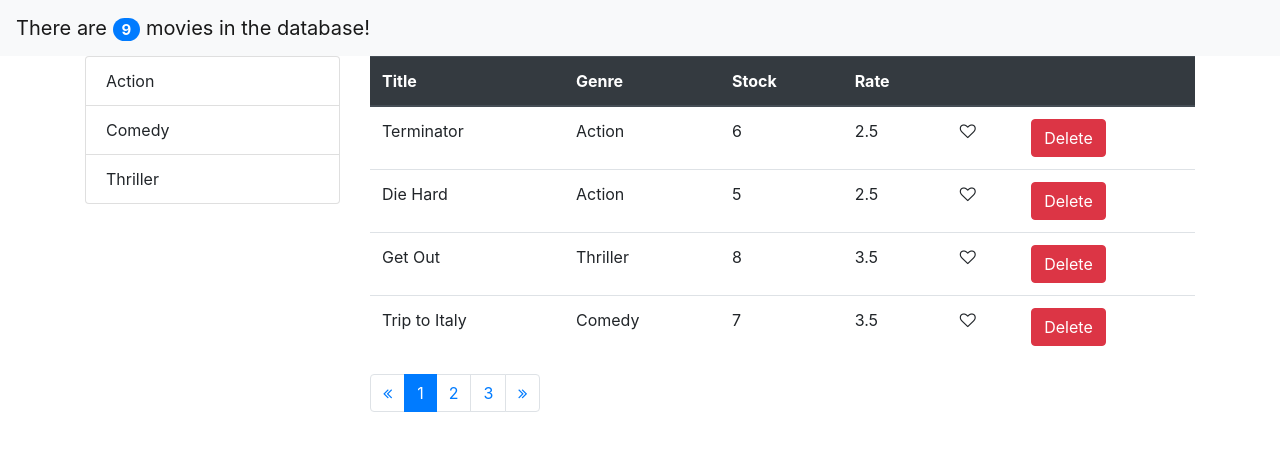
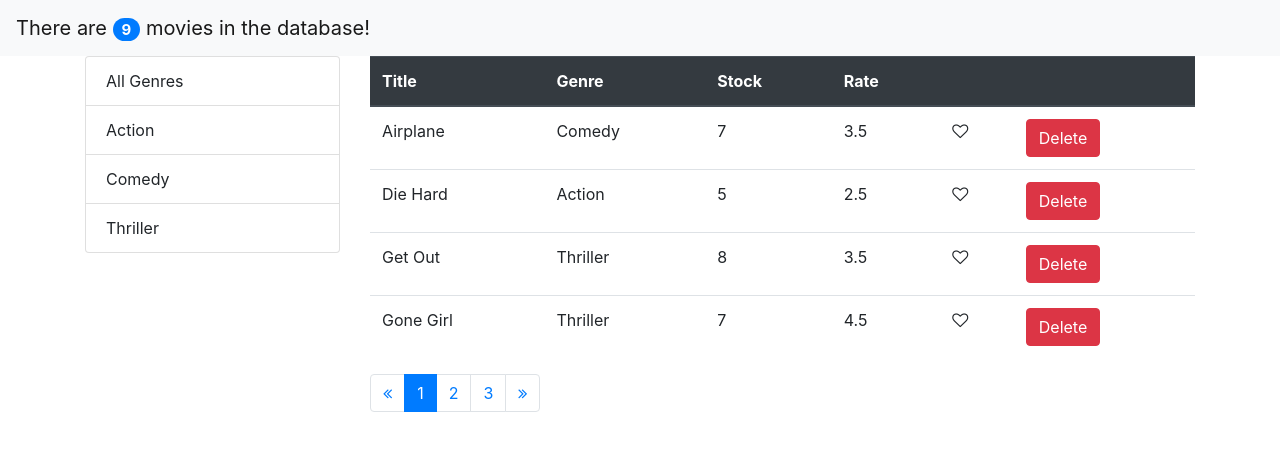
Before and after one commit to lifeofladi/movies-app, a React (Create React App) app: page /movies in a window 1280 px wide. Shown: the top 450 px of the page. Built offline with nearby package versions, Linux system fonts and the light colour scheme.

Commit message:
sorting + pagination extraction

```diff
--- a/src/App.js
+++ b/src/App.js
@@ -4,18 +4,22 @@ import { getGenres } from "./components/services/fakeGenreService";
 import "./App.css";
 import Movies from "./components/movies";
 import NavBar from "./components/navbar";
+import Pagination from "./components/pagination";
 import ListGroup from "./components/listgroup";
+import _ from 'lodash';
 
 class App extends Component {
   state = {
     movies: [],
     genres: [],
     pageSize: 4,
-    currentPage: 1
+    currentPage: 1,
+    sortColumn: {path:'title', order:'asc'}
   };
 
   componentDidMount() {
-    this.setState({ movies: getMovies(), genres: getGenres() });
+    const genres = [{ _id:'', name: "All Genres" }, ...getGenres()];
+    this.setState({ movies: getMovies(), genres});
   }
 
   handleDelete = (movie) => {
@@ -49,9 +53,24 @@ class App extends Component {
     this.setState({ currentPage: currPage - 1 });
   };
 
+  handleGenreSelect = genre => {
+    this.setState({selectedGenre: genre, currentPage: 1});
+  };
+
+  handleSort = sortColumn => {
+    this.setState({sortColumn});
+  };
+
   render() {
-    const { movies, genres, pageSize, currentPage } = this.state;
-    const count = movies.length
+    const { movies, genres, pageSize, currentPage, selectedGenre, sortColumn } = this.state;
+
+     //Array of movies based on selected genre.
+    const filtered = selectedGenre && selectedGenre._id
+      ? movies.filter(m => m.genre._id === selectedGenre._id)
+      : movies;
+    const count = filtered.length;
+    //sort by title(default)
+    const sorted = _.orderBy(filtered, [sortColumn.path], [sortColumn.order])
 
     return (
       <React.Fragment>
@@ -59,17 +78,24 @@ class App extends Component {
         <main className="container">
           <div className="row">
             <div className="col-3">
-              <ListGroup genres={ genres }/>
+              <ListGroup genres={genres} selectedItem={selectedGenre} onItemSelect={ this.handleGenreSelect }/>
             </div>
             <div className="col">
               <Movies
-                movies={movies}
+                sortedMovies={sorted}
+                itemsCount={count}
+                onLike={this.handleLike}
+                onDelete={this.handleDelete}
+                onSort={this.handleSort}
+                currentPage={currentPage}
+                pageSize={pageSize}
+                sortColumn={sortColumn}
+              />
+              <Pagination
+                itemsCount={count}
                 pageSize={pageSize}
                 currentPage={currentPage}
-                count={count}
                 onPageChange={this.handlePageChange}
-                onLike={this.handleLike}
-                onDelete={this.handleDelete}
                 onNext={this.handleNext}
                 onPrev={this.handlePrev}
               />
--- a/src/components/listgroup.jsx
+++ b/src/components/listgroup.jsx
@@ -3,11 +3,17 @@
 import React from 'react';
 
 const ListGroup = props => {
-  const { genres } = props;
+  const { genres, onItemSelect, selectedItem } = props;
   return (
     <ul className='list-group'>
       {genres.map(g => (
-        <li key={g._id} className='list-group-item'>
+        <li
+          key={g._id}
+          onClick={() => onItemSelect(g)}
+          className={
+            selectedItem === g ? 'list-group-item active' : 'list-group-item'
+          }
+        >
           {g.name}
         </li>
       ))}
--- a/src/components/movies.jsx
+++ b/src/components/movies.jsx
@@ -1,37 +1,45 @@
 /** @format */
-
 import React, { Component } from 'react';
 import Like from './like';
-import Pagination from './pagination';
 import { paginate } from '../utils/paginate';
 
 class Movies extends Component {
+  itemSort = path => {
+    //clone sortColumn object (you should not mutate state properties directly)
+    const sortColumn = { ...this.props.sortColumn };
+    //toggle order between asc and desc
+    if (sortColumn.path === path)
+      sortColumn.order = sortColumn.order === 'asc' ? 'desc' : 'asc';
+    else {
+      sortColumn.path = path;
+      sortColumn.order = 'asc';
+    }
+    this.props.onSort(sortColumn);
+  };
+
   render() {
     const {
-      movies: allMovies,
+      sortedMovies,
       pageSize,
       currentPage,
-      count,
-      onPageChange,
+      itemsCount,
       onDelete,
       onLike,
-      onNext,
-      onPrev,
     } = this.props;
 
     //New array of movies objects to paginate from
-    const movies = paginate(allMovies, currentPage, pageSize);
+    const movies = paginate(sortedMovies, currentPage, pageSize);
 
-    if (!count) return null;
+    if (!itemsCount) return null;
     return (
       <React.Fragment>
         <table className='table'>
           <thead className='thead-dark'>
             <tr>
-              <th>Title</th>
-              <th>Genre</th>
-              <th>Stock</th>
-              <th>Rate</th>
+              <th onClick={() => this.itemSort('title')}>Title</th>
+              <th onClick={() => this.itemSort('genre.name')}>Genre</th>
+              <th onClick={() => this.itemSort('numberInStock')}>Stock</th>
+              <th onClick={() => this.itemSort('dailyRentalRate')}>Rate</th>
               <th />
               <th />
             </tr>
@@ -58,14 +66,6 @@ class Movies extends Component {
             ))}
           </tbody>
         </table>
-        <Pagination
-          count={count}
-          pageSize={pageSize}
-          currentPage={currentPage}
-          onPageChange={onPageChange}
-          onNext={onNext}
-          onPrev={onPrev}
-        />
       </React.Fragment>
     );
   }
--- a/src/components/pagination.jsx
+++ b/src/components/pagination.jsx
@@ -1,12 +1,24 @@
-/* eslint-disable jsx-a11y/anchor-has-content */
-import React from "react";
-import _ from "lodash";
+/**
+ * /* eslint-disable jsx-a11y/anchor-has-content
+ *
+ * @format
+ */
+
+import React from 'react';
+import _ from 'lodash';
 import PropTypes from 'prop-types';
 
-const Pagination = (props) => {
-  const { count, pageSize, currentPage, onPageChange, onNext, onPrev } = props;
+const Pagination = props => {
+  const {
+    itemsCount,
+    pageSize,
+    currentPage,
+    onPageChange,
+    onNext,
+    onPrev,
+  } = props;
   //Number of pages based on total number of available items and number of desired items on page(pageSize)
-  const pageCount = Math.ceil(count / pageSize);
+  const pageCount = Math.ceil(itemsCount / pageSize);
   //An array of page numbers based on number of pages(pageCount)
   const numPages = _.range(1, pageCount + 1);
 
@@ -14,42 +26,44 @@ const Pagination = (props) => {
 
   return (
     <nav>
-      <ul className="pagination">
-        <li className="page-item">
+      <ul className='pagination'>
+        <li className='page-item'>
           <a
-            href="!#"
-            className="page-link"
+            href='!#'
+            className='page-link'
             onClick={() =>
-              (numPages.length >= currentPage && currentPage !== 1) ? onPrev(currentPage) : null
+              numPages.length >= currentPage && currentPage !== 1
+                ? onPrev(currentPage)
+                : null
             }
           >
-            <i className="fa fa-angle-double-left" aria-hidden="true"></i>
+            <i className='fa fa-angle-double-left' aria-hidden='true'></i>
           </a>
         </li>
-        {numPages.map((page) => (
+        {numPages.map(page => (
           <li
             key={page}
-            className={page === currentPage ? "page-item active" : "page-item"}
+            className={page === currentPage ? 'page-item active' : 'page-item'}
           >
             <a
               href='!#'
-              className="page-link"
+              className='page-link'
               onClick={() => onPageChange(page)}
-              style={{cursor: "pointer"}}
+              style={{ cursor: 'pointer' }}
             >
               {page}
             </a>
           </li>
         ))}
-        <li className="page-item">
+        <li className='page-item'>
           <a
-            href="!#"
-            className="page-link"
+            href='!#'
+            className='page-link'
             onClick={() =>
-              (numPages.length !== currentPage)?onNext(currentPage) : null
+              numPages.length !== currentPage ? onNext(currentPage) : null
             }
           >
-            <i className="fa fa-angle-double-right" aria-hidden="true"></i>
+            <i className='fa fa-angle-double-right' aria-hidden='true'></i>
           </a>
         </li>
       </ul>
@@ -58,12 +72,12 @@ const Pagination = (props) => {
 };
 
 Pagination.propTypes = {
-  count: PropTypes.number.isRequired,
+  itemsCount: PropTypes.number.isRequired,
   pageSize: PropTypes.number.isRequired,
   currentPage: PropTypes.number.isRequired,
   onPageChange: PropTypes.func.isRequired,
   onNext: PropTypes.func.isRequired,
-  onPrev: PropTypes.func.isRequired
+  onPrev: PropTypes.func.isRequired,
 };
 
 export default Pagination;
```
